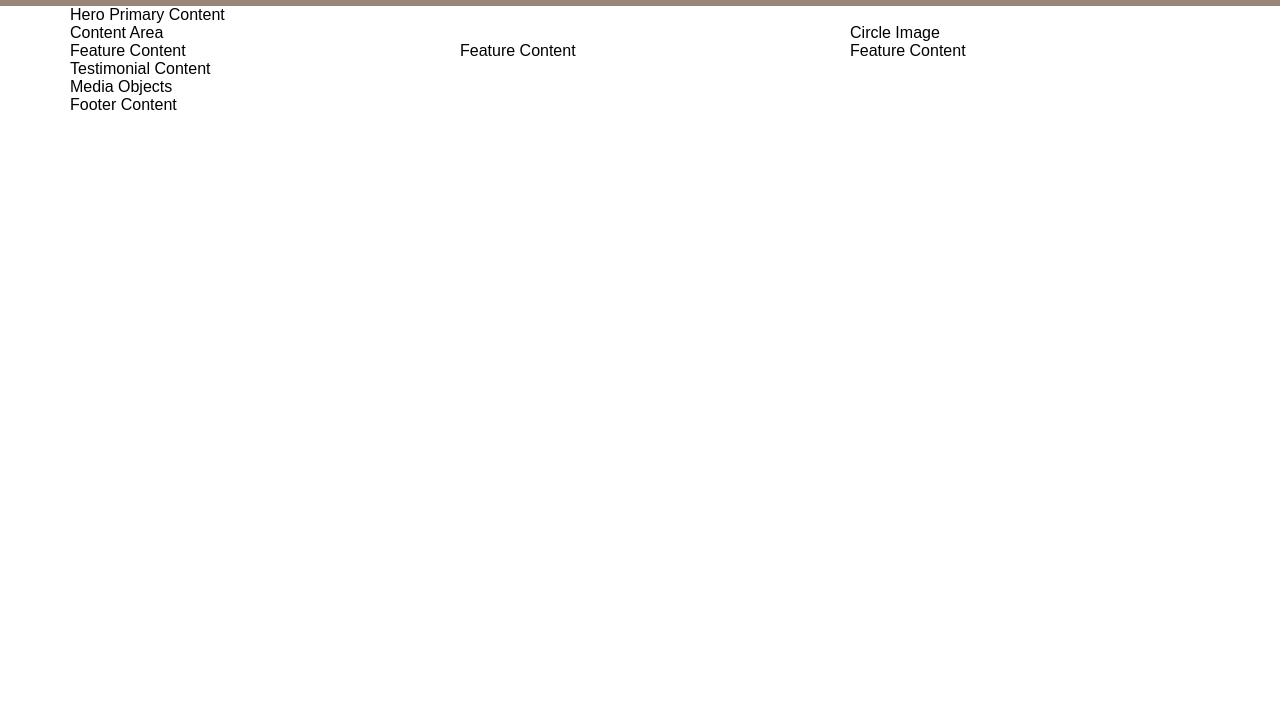
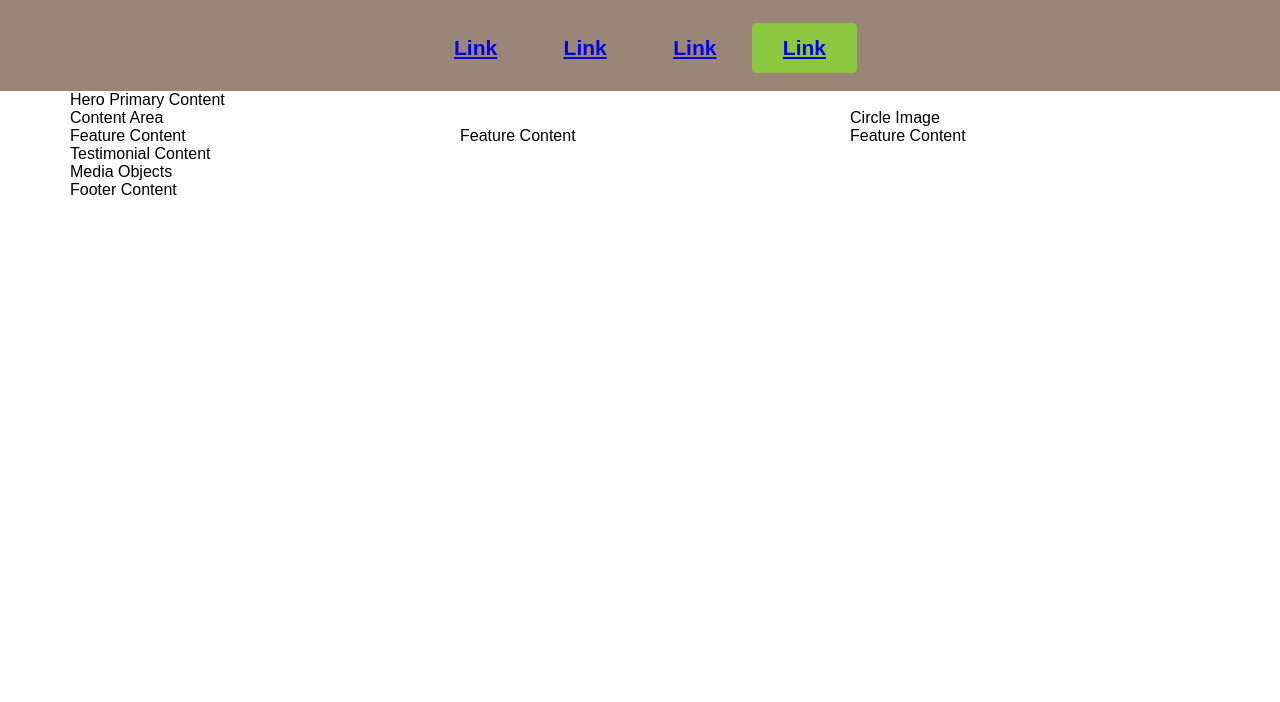
Before and after one commit to rjmohammad-dep/Mod2Lab, a plain HTML site: page index.html in a window 1280 px wide. Shown: the part 98-800 px from the top of the page. Drawn offline with Linux system fonts and the light colour scheme.

Commit message:
finished styling nav bar

```diff
--- a/index.html
+++ b/index.html
@@ -14,6 +14,14 @@
       <a class="logo logo-primary">
         <img src="images/logo.png">
       </a>
+      <nav class="nav nav-primary">
+        <ul>
+          <li class="btn btn-nav"><a href="#">Link</a></li>
+          <li class="btn btn-nav"><a href="#">Link</a></li>
+          <li class="btn btn-nav"><a href="#">Link</a></li>
+          <li class="btn btn-primary"><a href="#">Link</a></li>
+        </ul>
+      </nav>
     </div>
   </header>
   <main>
--- a/stylesheet.css
+++ b/stylesheet.css
@@ -9,20 +9,27 @@ Color List:
 - brown = 594a42;
 */
 
+
 /***************************
 ****************************
 Reset
 ****************************
 ***************************/
+
 @import 'normalize.css';
 
 /* Change all elements to use border-box */
+
 html {
     box-sizing: border-box;
 }
-*, *:before, *:after {
+
+*,
+*:before,
+*:after {
     box-sizing: inherit;
 }
+
 
 /***************************
 ****************************
@@ -36,7 +43,10 @@ Base Styles
 Layout Styles
 ****************************
 ***************************/
+
+
 /* Content Container*/
+
 .container {
     padding-right: 15px;
     padding-left: 15px;
@@ -44,18 +54,27 @@ Layout Styles
     margin-left: auto;
     max-width: 1170px;
 }
+
+
 /* Row */
+
 .row {
     margin-right: -15px;
     margin-left: -15px;
 }
+
+
 /* Row Clear Float*/
+
 .row:after {
     content: "";
     display: table;
     clear: both;
 }
+
+
 /* Media Query excludes extra small devices and includes small and above */
+
 [class*='col-'] {
     width: 100%;
     padding-left: 15px;
@@ -78,22 +97,24 @@ Layout Styles
 
 @media (min-width: 48em) {
     .pull-right-sm {
-    float:right;
+        float: right;
     }
 }
 
-@media only screen and (max-width : 47.9375em) {
+@media only screen and (max-width: 47.9375em) {
     .remove-gutter-xs {
         padding-left: 0px;
         padding-right: 0px;
     }
 }
 
+
 /***************************
 ****************************
 Modules
 ****************************
 ***************************/
+
 .btn {
     display: inline-block;
     text-align: center;
@@ -116,13 +137,17 @@ Modules
     color: white;
 }
 
-.btn-primary:hover{
+.btn-primary:hover {
     background: none;
     border-color: white;
     text-decoration: none;
 }
 
-.header-primary{
+.btn-nav {
+    color: white;
+}
+
+.header-primary {
     background: #9B8579;
     text-align: center;
     padding-top: 18px;
@@ -142,20 +167,36 @@ Modules
 .logo-primary img {
     height: 100%;
 }
+
+.nav>ul {
+    list-style: none;
+    padding: 0px;
+    margin: 0px;
+}
+
+.nav-primary {
+    margin-top: 35px;
+}
+
+
 /***************************
 ****************************
 Theme Styles
 ****************************
 ***************************/
+
 .background-primary {
     background: #F7941E;
 }
+
 .background-secondary {
     background: #00AEEF;
 }
+
 .background-tertiary {
     background: #8DC63F;
 }
+
 .background-quaternary {
     background: #594a42;
 }
```
Lines whose indentation alone changed are shown as unchanged.
